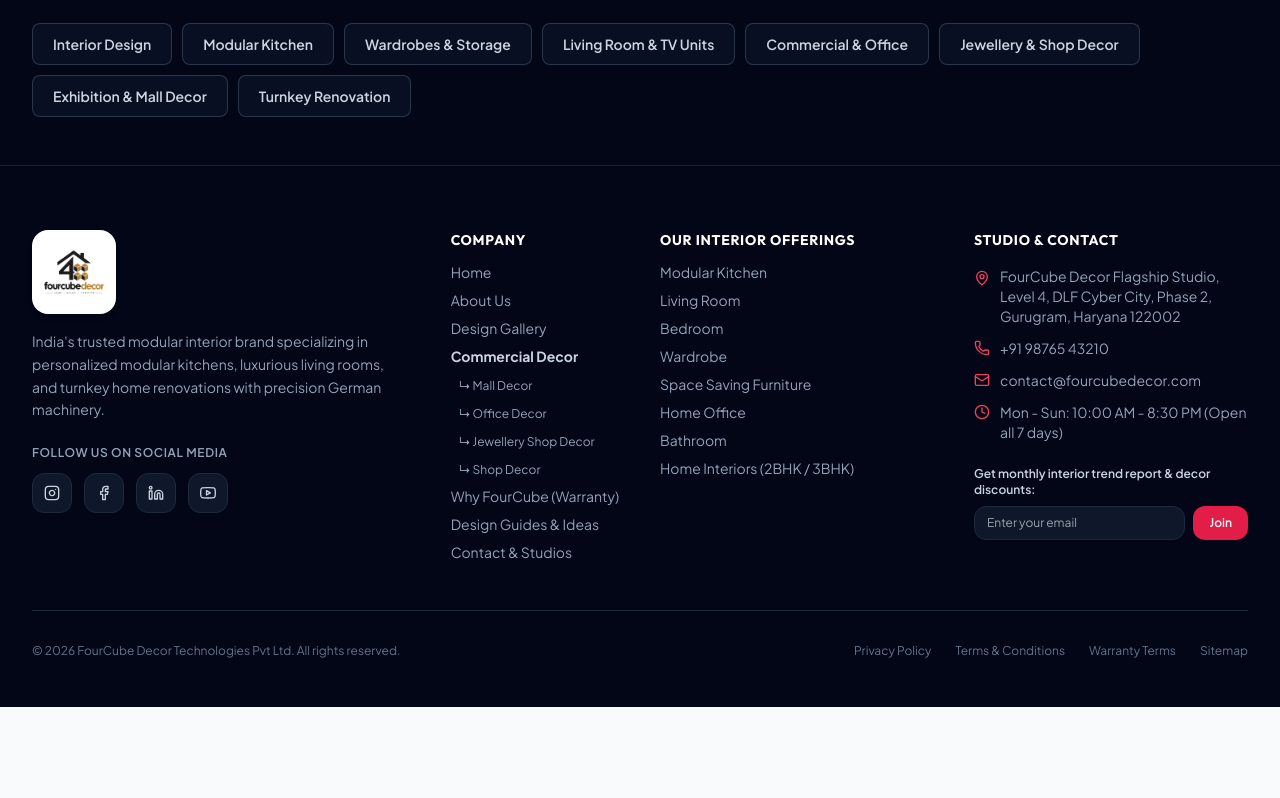
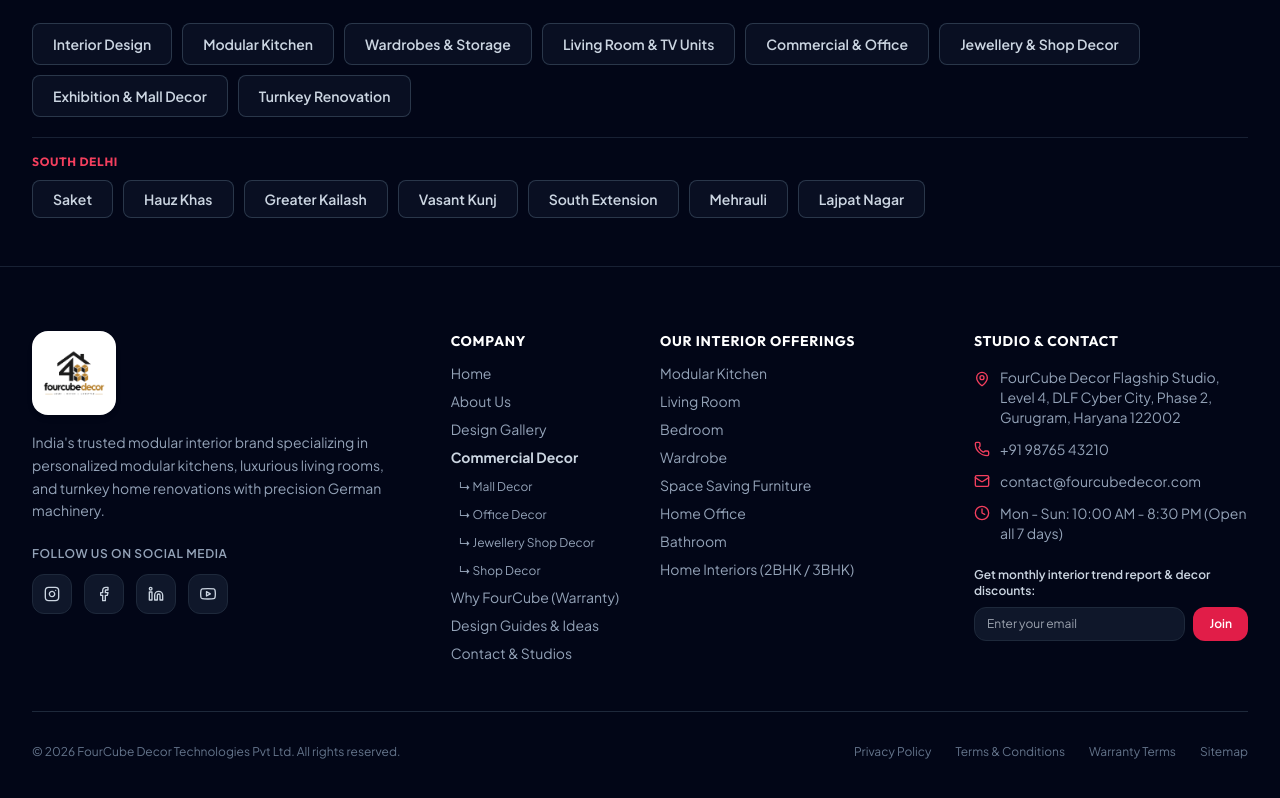
Before and after one commit to d2websolution1/fourcubedecor, a React (Vite) app in the folder frontend/: page / in a window 1280 px wide. Shown: the part 6321-7119 px from the top of the page. Before the commit the page ends 7028 px from the top, so only its background shows below. Built offline with nearby package versions, Linux system fonts and the light colour scheme.

Commit message:
feat: add South Delhi locality quick links under popular services in footer

```diff
--- a/frontend/src/components/Footer.jsx
+++ b/frontend/src/components/Footer.jsx
@@ -71,6 +71,37 @@
               </Link>
             );
           })}
+        </div>
+
+        {/* South Delhi Locality Quick Links */}
+        <div className="pt-4 border-t border-slate-800/80 space-y-2.5">
+          <div className="flex items-center gap-2">
+            <span className="text-xs font-bold uppercase tracking-wider text-rose-500 font-heading">
+              South Delhi
+            </span>
+          </div>
+
+          <div className="flex flex-wrap gap-2 sm:gap-2.5 items-center">
+            {southDelhiLocations.map((loc) => {
+              const isActive = location.pathname === loc.path;
+              return (
+                <Link
+                  key={loc.slug}
+                  to={loc.path}
+                  onClick={() => {
+                    window.scrollTo({ top: 0, behavior: 'smooth' });
+                  }}
+                  className={`px-4 sm:px-5 py-2 sm:py-2 rounded-lg text-xs sm:text-sm font-semibold transition-all duration-150 cursor-pointer ${
+                    isActive
+                      ? 'bg-white text-slate-900 shadow-md font-bold'
+                      : 'bg-slate-900/60 hover:bg-white hover:text-slate-900 text-slate-300 border border-slate-700/80 hover:border-white'
+                  }`}
+                >
+                  {loc.name}
+                </Link>
+              );
+            })}
+          </div>
         </div>
       </div>
 
```
